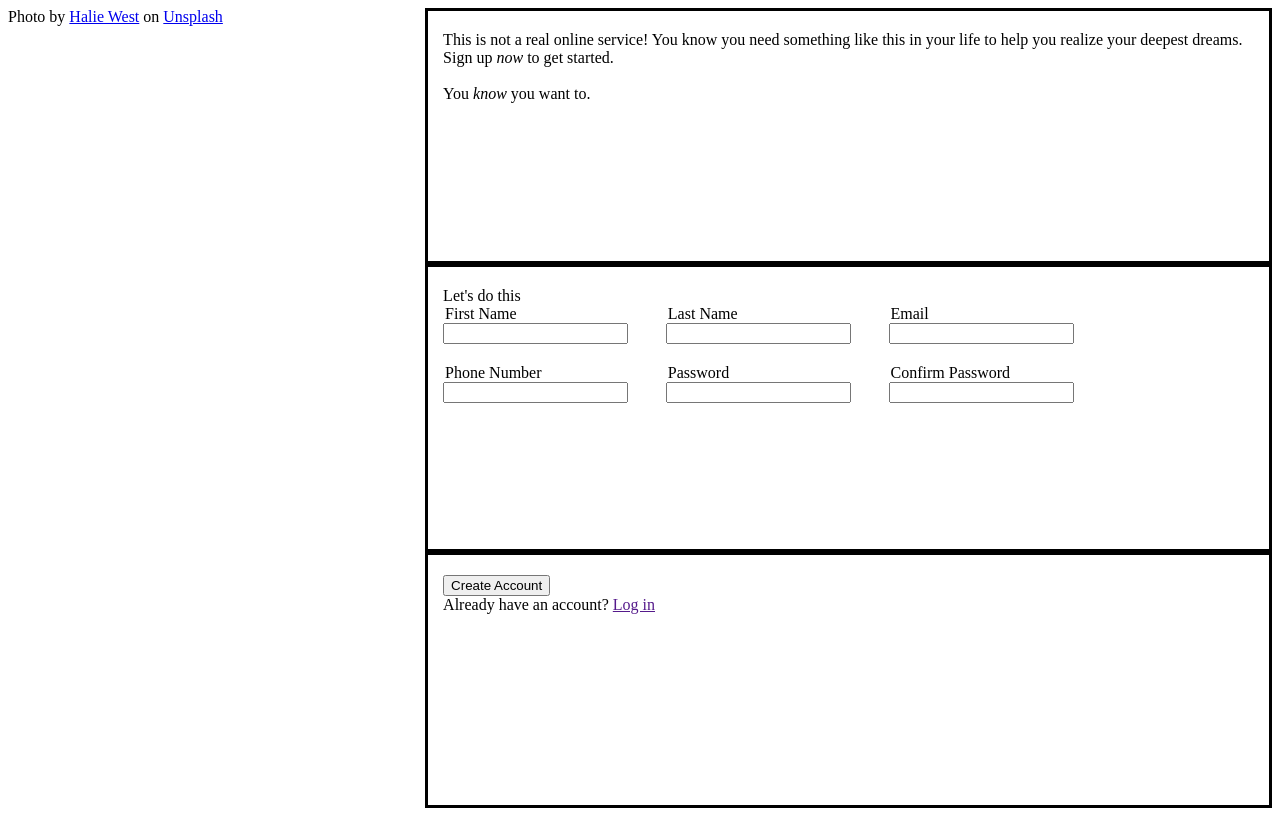
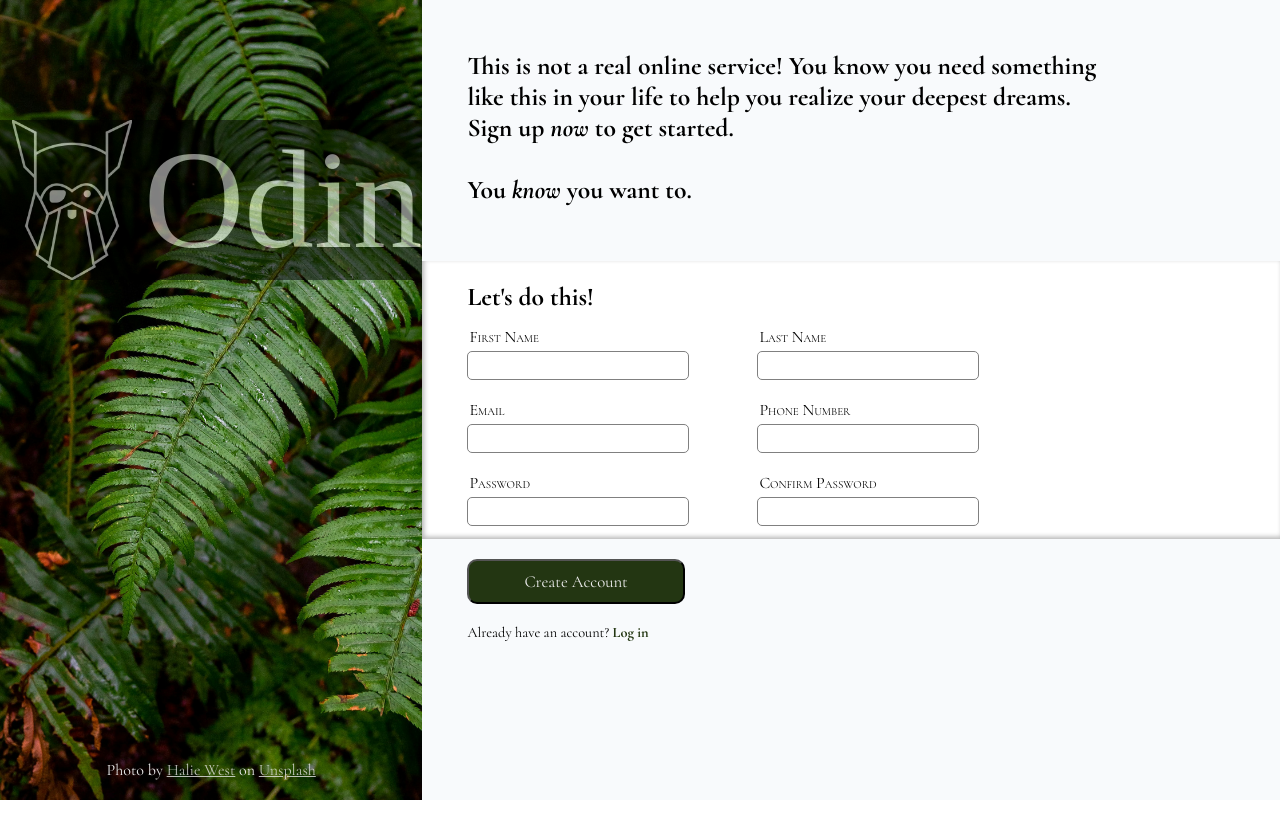
Before and after one commit to thehacktivist42/signup-page, a plain HTML site: page index.html in a window 1280 px wide. Drawn offline with Linux system fonts and the light colour scheme; a web font is replaced by a local one.

Commit message:
Add styles

```diff
--- a/index.html
+++ b/index.html
@@ -10,10 +10,11 @@
     <div class="container">
         <div class="sidebar">
             <div class="logo-container">
-
+                <div class = "logo"></div>
+                <div class = "title">Odin</div>
             </div>
             <div class="image-credit">
-                Photo by <a href="https://unsplash.com/@haliewestphoto?utm_content=creditCopyText&utm_medium=referral&utm_source=unsplash">Halie West</a> on <a href="https://unsplash.com/photos/green-leaf-plant-in-close-up-photography-25xggax4bSA?utm_content=creditCopyText&utm_medium=referral&utm_source=unsplash">Unsplash</a>
+                Photo by <a class = "credit" href="https://unsplash.com/@haliewestphoto?utm_content=creditCopyText&utm_medium=referral&utm_source=unsplash">Halie West</a> on <a class = "credit" href="https://unsplash.com/photos/green-leaf-plant-in-close-up-photography-25xggax4bSA?utm_content=creditCopyText&utm_medium=referral&utm_source=unsplash">Unsplash</a>
             </div>
         </div>
         <div class="main-content">
@@ -25,7 +26,7 @@
                 </div>
             </div>
             <div class="form-container">
-                <div class="message">Let's do this</div>
+                <div class="message">Let's do this!</div>
                 <form id = "signup">
                     <div class="field">
                         <legend id="first-name">First Name</legend>
@@ -54,9 +55,9 @@
                 </form>
             </div>
             <div class="bottom-container">
-                <button type="submit">Create Account</button>
+                <button type="submit" form = "signup">Create Account</button>
                 <br>
-                <div class="bottom-text">Already have an account? <a href>Log in</a></div>
+                <div class="bottom-text">Already have an account? <a id = "login" href>Log in</a></div>
             </div>
         </div>
     </div>
--- a/style.css
+++ b/style.css
@@ -1,10 +1,21 @@
+@import url('https://fonts.googleapis.com/css2?family=Cormorant:ital,wght@0,300..700;1,300..700&family=Manufacturing+Consent&family=Roboto:ital,wght@0,100..900;1,100..900&display=swap');
+* {
+    margin: 0;
+    font-family: Cormorant;
+    --sidebar-width: 33vw;
+}
 .container {
     display: flex;
     height: 100vh;
 }
 
 .sidebar {
-    width: 33vw;
+    width: var(--sidebar-width);
+    background-image: url('assets/background.jpg');
+    background-size: cover;
+    display: flex;
+    flex-direction: column;
+    justify-content: space-between;
 }
 
 .main-content {
@@ -13,7 +24,6 @@
     flex-direction: column;
 }
 .main-content > * {
-    border-style: solid;
     padding: 20px 15px;
 }
 
@@ -21,13 +31,118 @@ form {
     display: flex;
     flex-wrap: wrap;
     gap: 20px;
-    height: 28vh;
+    height: 24vh;
     align-content: flex-start;
+    width: 40vw;
+    justify-content: space-between;
+    margin-left: 30px;
 }
-form > * {
-    flex: 0 0 25%;
-    box-sizing: border-box;
+.form-container {
+    box-shadow: inset 2px -2px 5px rgba(0, 0, 0, 0.3);
+
 }
 .top-container, .bottom-container {
-    height: 36vh;
+    height: 38vh;
+    background-color: #f8fafc;
 }
+.image-credit {
+    color: #ebebeb;
+    text-align: center;
+    margin: 20px;
+}
+
+a.credit {
+    color: #ebebeb;
+    opacity: 0.78;
+}
+
+.message, .advert {
+    font-size: 3.2vh;
+    font-weight: bold;
+}
+
+.advert {
+    width: 50vw;
+    margin: 30px;
+}
+
+.message {
+    margin-bottom: 15px;
+    margin-left: 30px;
+}
+
+legend {
+    font-variant: small-caps;
+    font-size: 2vh;
+    margin-bottom: 4px;
+}
+.field {
+
+    display: flex;
+    flex-direction: column;
+    justify-content: flex-start;
+}
+
+a#login {
+    color: #233612;
+    text-decoration: none;
+    font-weight: bolder;
+}
+
+input {
+    width: min(27vh, 300px);
+    height: 25px;
+    border-radius: 5px;
+    border-style: solid;
+    border-width: 0.1px;
+    border-color: grey;
+
+}
+
+button {
+    margin-left: 30px;
+    padding: 10px 55px;
+    border-radius: 10px;
+    background-color: #233612;
+    color: #ebebeb;
+    font-size: 2.1vh;
+}
+
+.bottom-text {
+    font-size: 1.8vh;
+    margin: 20px 30px;
+}
+
+.logo-container {
+    margin-top: 120px;
+    width: var(--sidebar-width);
+    height: 20vh;
+    background-color: black;
+    opacity: 0.5;
+    display: flex;
+}
+.logo {
+    background-image: url("assets/logo.png");
+    background-size: contain;
+    background-repeat: no-repeat;
+    background-position: center;
+    width: calc(0.44 * var(--sidebar-width));
+    height: 20vh;
+}
+.title {
+    color: white;
+    width: calc(0.66 * var(--sidebar-width));
+    font-size: calc(0.5*calc(0.66 * var(--sidebar-width)));
+    font-family: "Manufacturing Consent";
+    display: flex;
+    align-items: center;
+}
+
+input:focus {
+    border-color: aquamarine;
+    box-shadow: inset 2px -2px 5px rgba(0, 0, 0, 0.3);
+}
+
+input:invalid {
+    border-color: red !important;
+}
```
